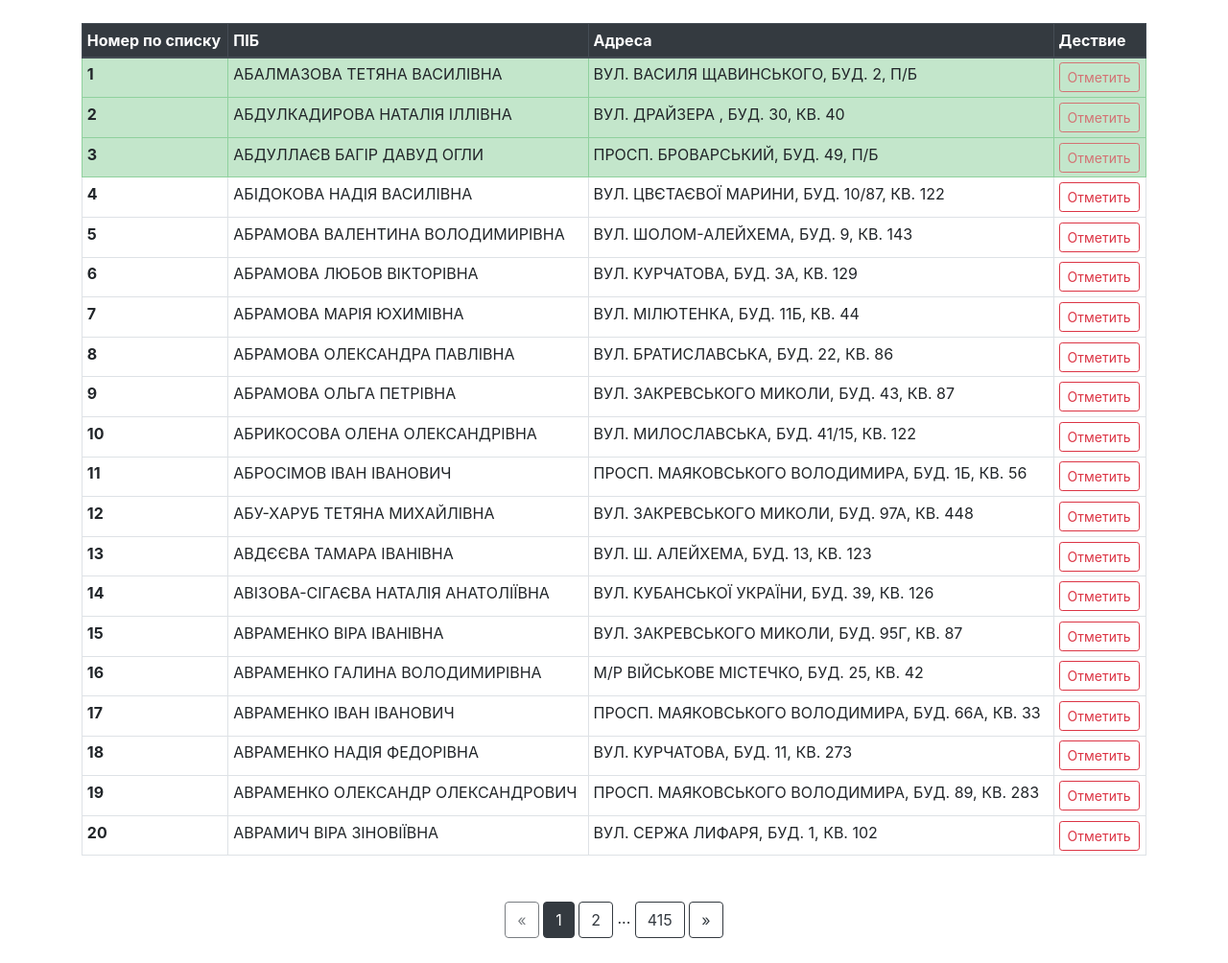
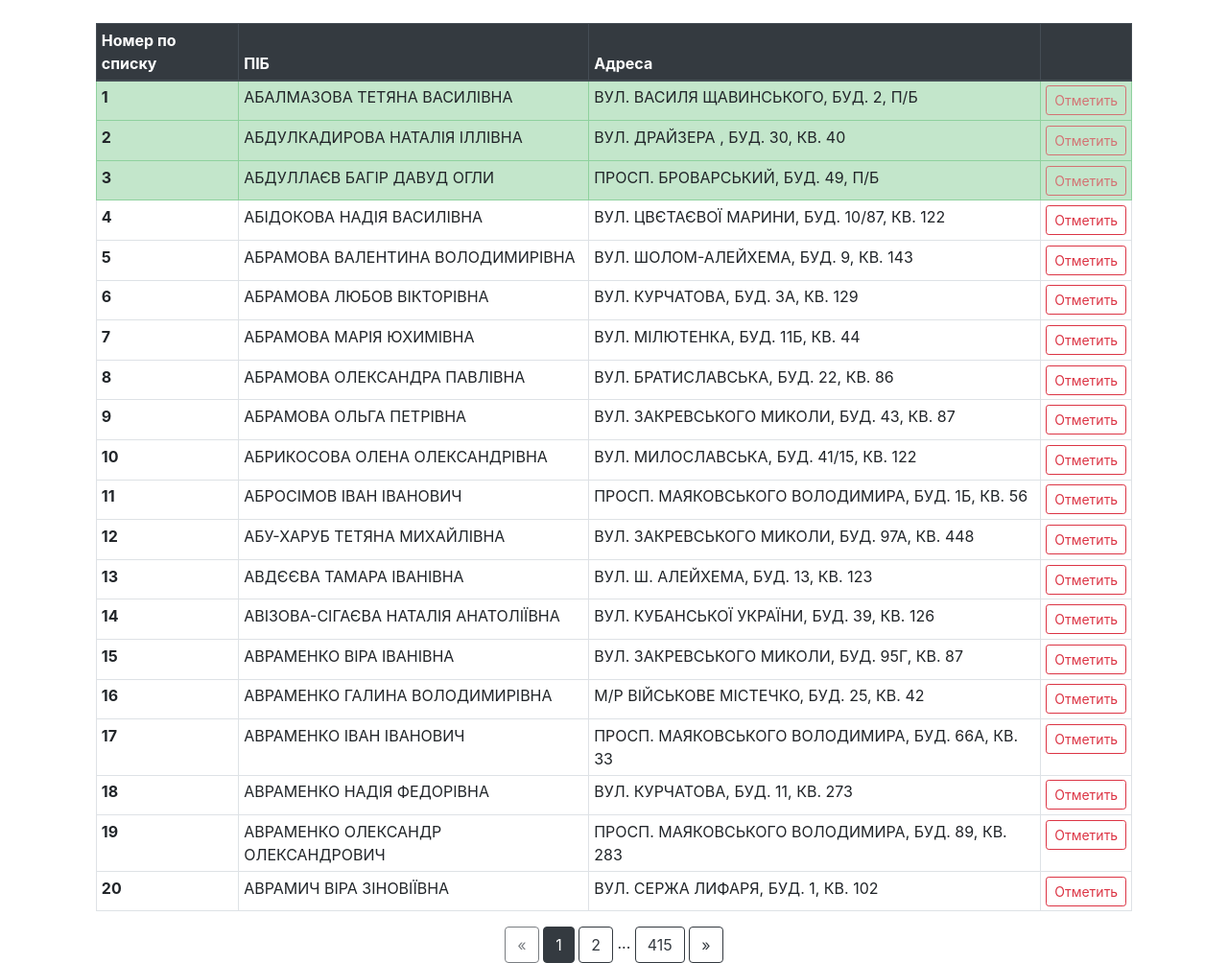
Before and after one commit to RGBsrs/online_list_cheker, a Flask app: page /uploads/1 in a window 1280 px wide. Shown: the part 56-1060 px from the top of the page at 96% size. Before the commit the page ends 1034 px from the top, so only its background shows below. Run offline with Flask 2, Linux system fonts and the light colour scheme; data comes from the database, SQL or seed files in the repository; both versions use the stored data as it was after the commit; some libraries are stand-ins or nearby versions.

Commit message:
minor changes

```diff
--- a/server/templates/base.html
+++ b/server/templates/base.html
@@ -7,7 +7,8 @@
     <meta name="description" content="">
     <meta name="author" content="Mark Otto, Jacob Thornton, and Bootstrap contributors">
     <meta name="generator" content="Jekyll v4.1.1">
-    <title>Main Template</title>
+    <title>{% block title %}
+    {% endblock title %}</title>
 
     <link rel="canonical" href="https://getbootstrap.com/docs/4.5/examples/starter-template/">
 
--- a/server/templates/index.html
+++ b/server/templates/index.html
@@ -1,5 +1,5 @@
 {% extends 'base.html' %}
-
+{% block title %}Главная {% endblock %}
 {% block content %}
 <div class="starter-template">
     <h1>Загруженные таблицы</h1>
--- a/server/templates/list.html
+++ b/server/templates/list.html
@@ -1,6 +1,7 @@
 {% extends 'base.html' %}
-
+{% block title %}Список {% endblock %}
 {% block content %}
+<div class="container-fluid">
     <div class="table-responsive">
         <table class="table table-sm table-bordered mb-0">
             <thead class="thead-dark">
@@ -8,7 +9,7 @@
                     <th>Номер по списку</th>
                     <th>ПІБ</th>
                     <th>Адреса</th>
-                    <th>Дествие</th>
+                    <th></th>
                 </tr>
             </thead>
             <tbody>
@@ -20,7 +21,8 @@
                     <td>
                         <form form method="POST">
                             <input type="hidden" name="index" value="{{ward.id}}">
-                        <input type="submit" class="btn btn-outline-danger btn-sm" value="Отметить" {% if ward.checked %} disabled {% endif %}>
+                            <input type="submit" class="btn btn-outline-danger btn-sm" value="Отметить"
+                                {% if ward.checked %} disabled {% endif %}>
                         </form>
                     </td>
                 </tr>
@@ -30,7 +32,7 @@
     </div>
 
     <!-- Pagination Links-->
-<div class="text-center mt-5">
+    <div class="text-center mt-3">
         <a href="{{ url_for('uploaded_file',id = id, page=wards.prev_num) }}" class="btn btn-outline-dark
        {% if wards.page == 1 %}disabled{% endif %}">
             &laquo;
@@ -60,5 +62,5 @@
     <!--<p class="text-right mt-3">
     Страница {{ wards.page }} из {{ wards.pages }}
 </p>-->
-
+</div>
 {% endblock %}
--- a/server/templates/upload.html
+++ b/server/templates/upload.html
@@ -1,5 +1,5 @@
 {% extends 'base.html' %}
-
+{% block title %}Загрузка {% endblock %}
 {% block content %}
 <div class="starter-template">
     <h1>Загрузите файл таблицы</h1>
```
Also changed, not shown: server/db.sqlite, 2 other files. Lines whose indentation alone changed are shown as unchanged.
